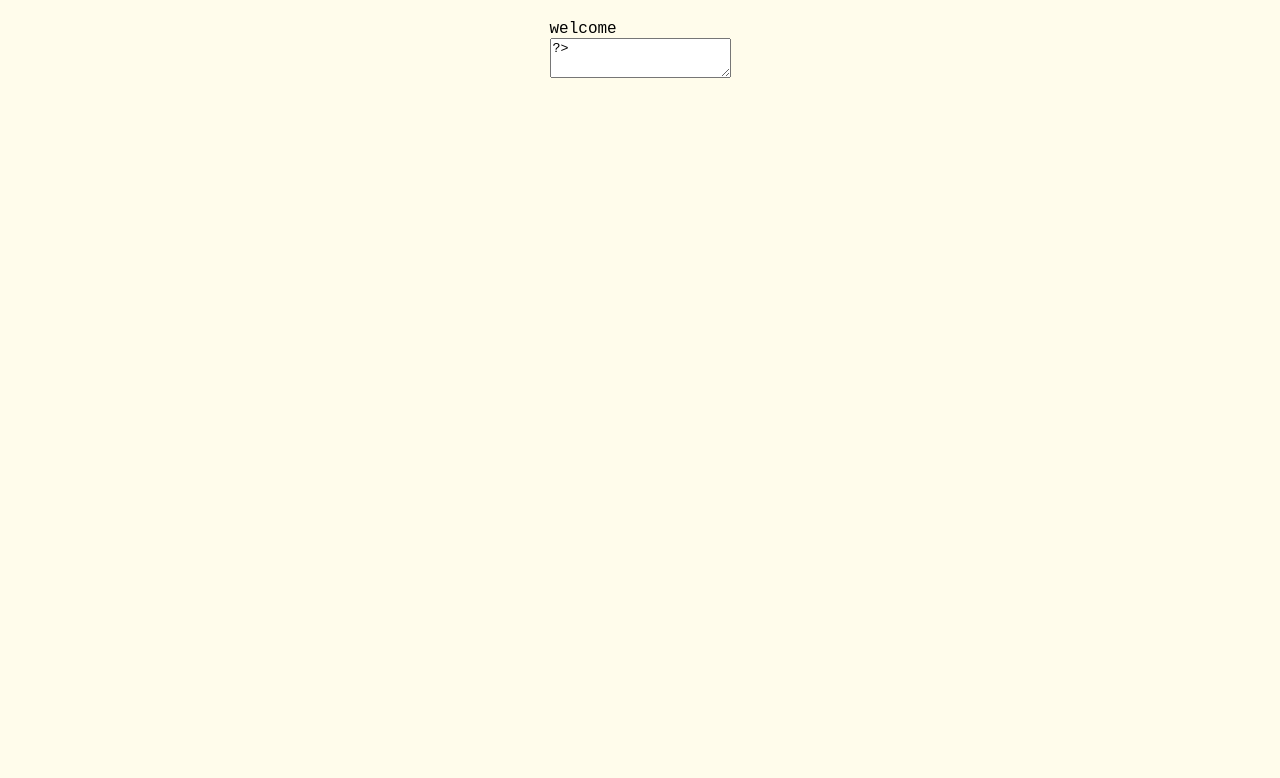
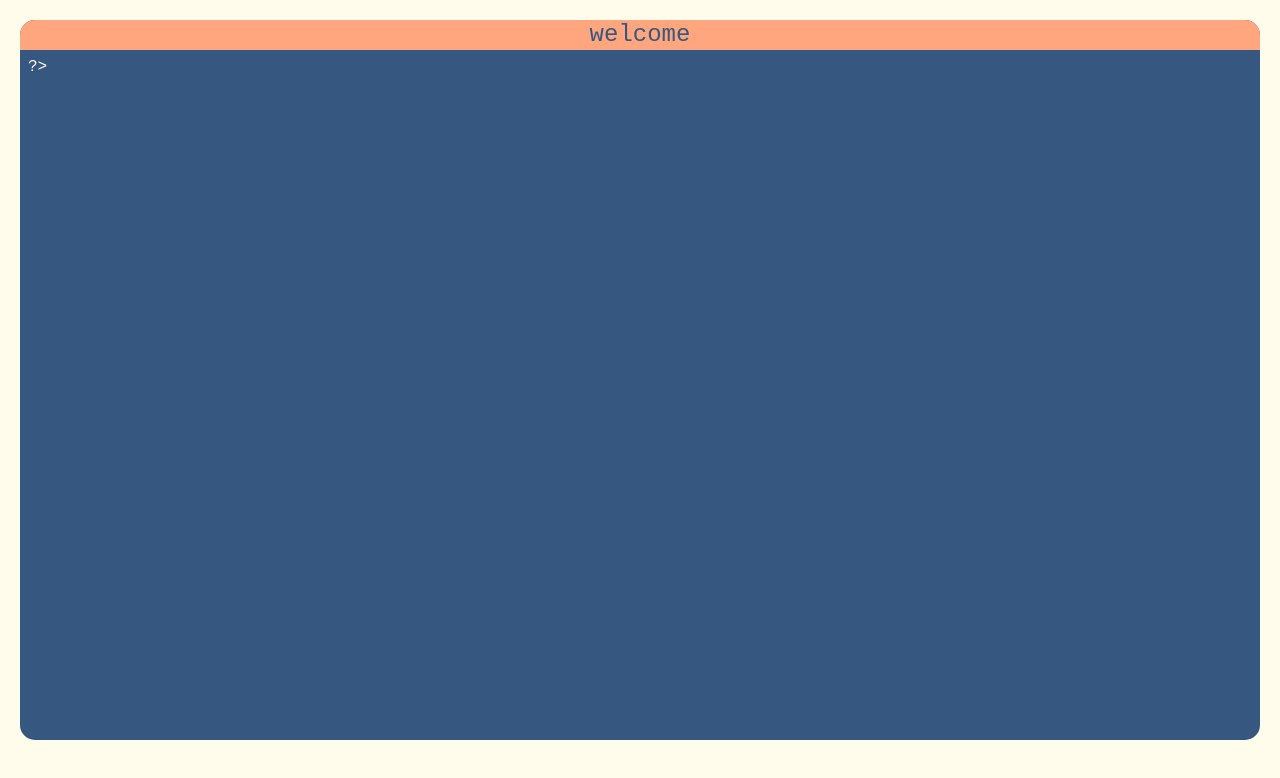
Before and after one commit to timotewb/timotewbcom, a React (Create React App) app: page / in a window 1280 px wide. Shown: the top 778 px of the page. Built offline with nearby package versions, Linux system fonts and the light colour scheme.

Commit message:
css updated after incorrect merge

```diff
--- a/src/App.css
+++ b/src/App.css
@@ -1,7 +1,62 @@
-.App {
+.terminal-container {
   display: flex;
   flex-direction: column;
   align-items: center;
-  background: #fffaf0;
-  color: #001c55;
+  flex: 1 0 0;
+  align-self: stretch;
+
+  border-radius: var(--border-radius);
+  background: var(--cp-main);
+  min-height: 100px; /* Adjusted for demonstration */
+  width: 100%;
 }
+
+.terminal-container .header {
+  display: flex;
+  height: 2rem;
+  padding: 0rem 28.25rem;
+  justify-content: center;
+  align-items: center;
+  gap: 0.625rem;
+  align-self: stretch;
+  border-radius: var(--border-radius) var(--border-radius) 0rem 0rem;
+  background: var(--cp-accent1);
+}
+
+.terminal-container .header .greeting {
+  color: var(--cp-main);
+  font-size: 1.5rem;
+  font-style: normal;
+  line-height: normal;
+}
+
+.terminal-container .input-container {
+  display: flex;
+  align-self: stretch;
+  flex-direction: column;
+  align-items: flex-start;
+  padding: 0.5rem;
+  color: var(--cp-background);
+  font-size: 1rem;
+  height: 100%;
+  overflow: auto;
+}
+
+.terminal-container .input-container .input-text {
+  resize: none;
+  align-self: stretch;
+  box-shadow: none;
+  background-color: transparent;
+  border: none;
+  outline: none;
+  padding: 0;
+  margin: 0;
+  min-height: 1.15rem;
+  max-height: 90vh;
+  overflow-y: visible;
+
+  font-family: "Courier New", monospace;
+  color: var(--cp-background);
+  font-size: 1rem;
+  text-align: left;
+}
```
